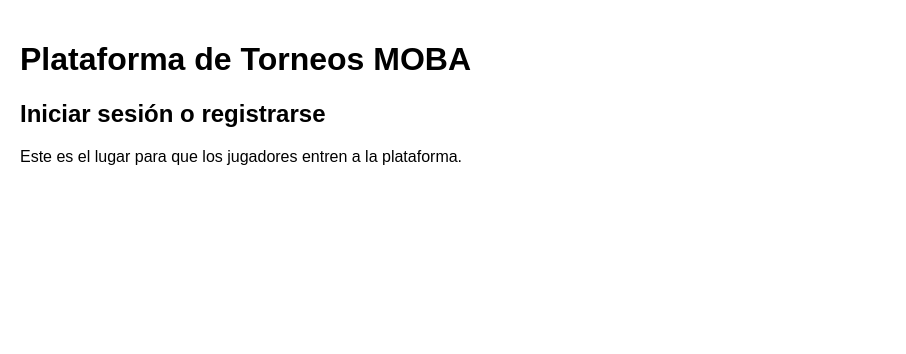
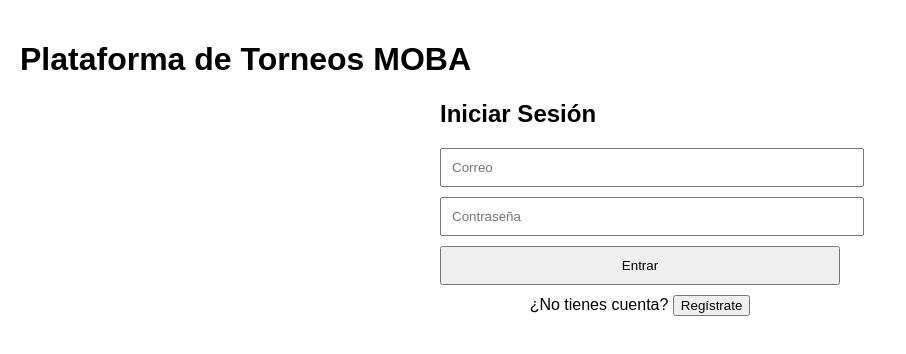
Before and after one commit to tivi791/torneo-moba, a React (Create React App) app: page / in a window 1280 px wide. Shown: the top 354 px of the page, without its empty margins (0-906 px from the left). Built offline with nearby package versions, Linux system fonts and the light colour scheme; no server answers.

Commit message:
Update LoginRegistro.js

```diff
--- a/src/components/LoginRegistro.js
+++ b/src/components/LoginRegistro.js
@@ -1,11 +1,75 @@
-import React from 'react';
+import React, { useState } from 'react';
+import { auth, db } from '../firebase';
+import { createUserWithEmailAndPassword, signInWithEmailAndPassword } from 'firebase/auth';
+import { doc, setDoc } from 'firebase/firestore';
 
 function LoginRegistro() {
+  const [email, setEmail] = useState('');
+  const [password, setPassword] = useState('');
+  const [modo, setModo] = useState('login'); // "login" o "registro"
+  const [error, setError] = useState('');
+
+  const manejarFormulario = async (e) => {
+    e.preventDefault();
+    setError('');
+
+    try {
+      if (modo === 'registro') {
+        const userCred = await createUserWithEmailAndPassword(auth, email, password);
+
+        // Guardar en Firestore el rol
+        await setDoc(doc(db, 'users', userCred.user.uid), {
+          email: userCred.user.email,
+          role: 'usuario',
+        });
+
+        alert('Usuario registrado con éxito');
+      } else {
+        await signInWithEmailAndPassword(auth, email, password);
+      }
+    } catch (err) {
+      setError(err.message);
+    }
+  };
+
   return (
-    <div>
-      <h2>Iniciar sesión o registrarse</h2>
-      <p>Este es el lugar para que los jugadores entren a la plataforma.</p>
-      {/* Aquí luego pondremos los formularios de login y registro */}
+    <div style={{ maxWidth: '400px', margin: 'auto' }}>
+      <h2>{modo === 'login' ? 'Iniciar Sesión' : 'Registrarse'}</h2>
+      <form onSubmit={manejarFormulario}>
+        <input
+          type="email"
+          placeholder="Correo"
+          value={email}
+          onChange={(e) => setEmail(e.target.value)}
+          required
+          style={{ width: '100%', padding: '10px', marginBottom: '10px' }}
+        />
+        <input
+          type="password"
+          placeholder="Contraseña"
+          value={password}
+          onChange={(e) => setPassword(e.target.value)}
+          required
+          style={{ width: '100%', padding: '10px', marginBottom: '10px' }}
+        />
+        <button type="submit" style={{ width: '100%', padding: '10px' }}>
+          {modo === 'login' ? 'Entrar' : 'Registrarme'}
+        </button>
+        {error && <p style={{ color: 'red' }}>{error}</p>}
+      </form>
+      <p style={{ marginTop: '10px', textAlign: 'center' }}>
+        {modo === 'login' ? (
+          <>
+            ¿No tienes cuenta?{' '}
+            <button onClick={() => setModo('registro')}>Regístrate</button>
+          </>
+        ) : (
+          <>
+            ¿Ya tienes cuenta?{' '}
+            <button onClick={() => setModo('login')}>Inicia sesión</button>
+          </>
+        )}
+      </p>
     </div>
   );
 }
```
